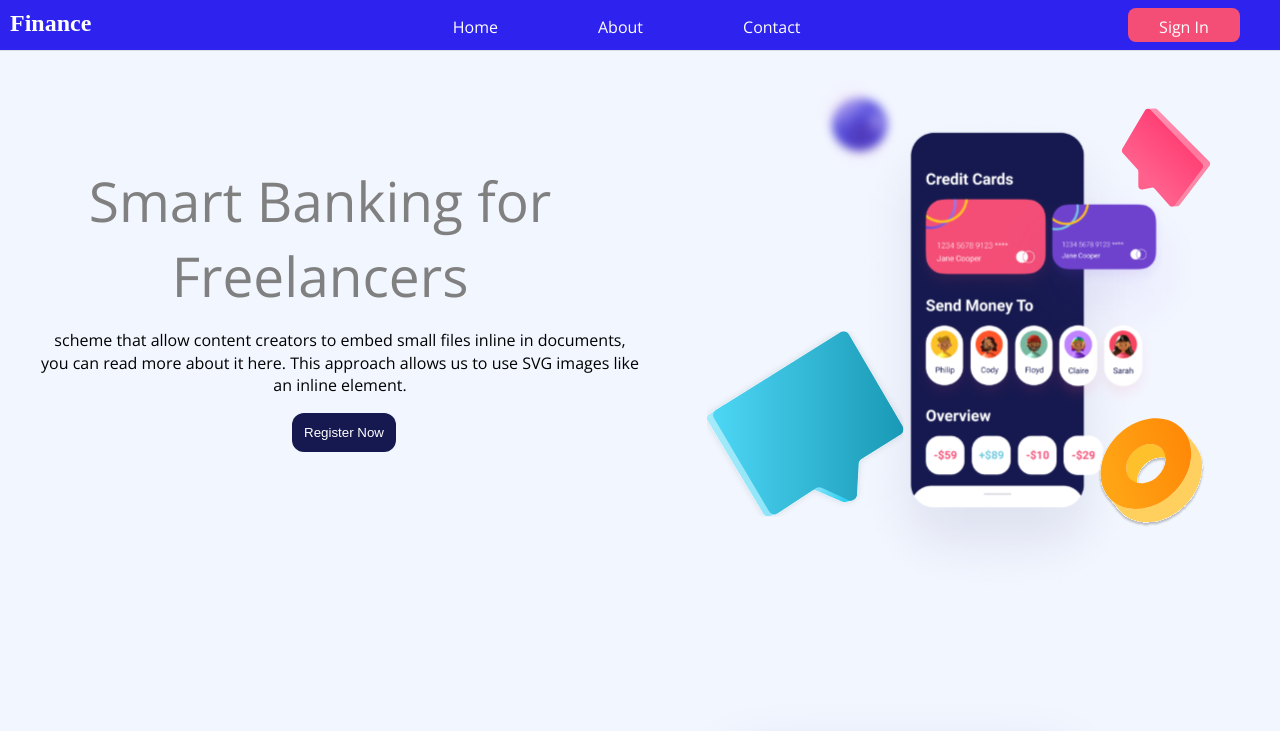
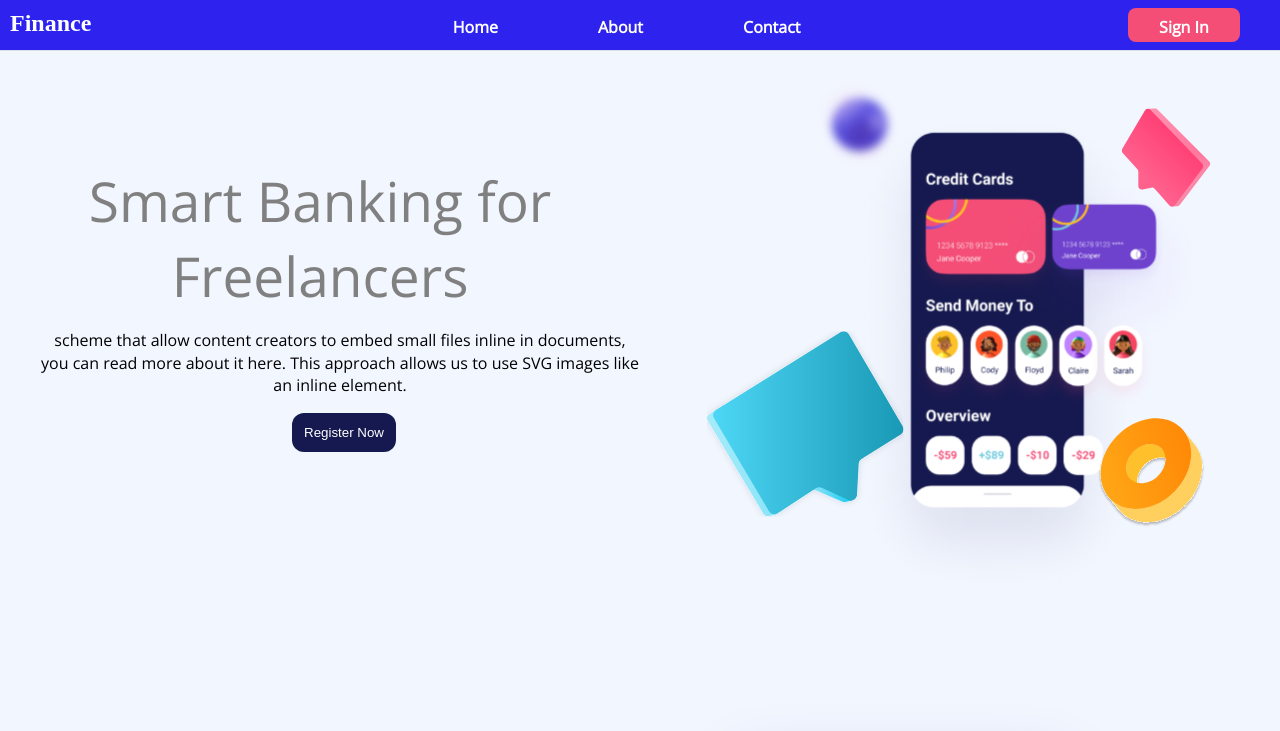
Before and after one commit to sammy-code98/react-landing-page, a React (Create React App) app: page / in a window 1280 px wide. Shown: the top 731 px of the page. Built offline with nearby package versions, Linux system fonts and the light colour scheme; a web font is replaced by a local one.

Commit message:
fix:retouch navbar

```diff
--- a/src/components/Nav.jsx
+++ b/src/components/Nav.jsx
@@ -25,6 +25,7 @@ const ListItem = styled.li`
   margin-left: 50px;
   margin-right: 50px;
   cursor: pointer;
+  font-weight:bold;
   font-family: "Open Sans", sans-serif;
 `;
 const Header = styled.h1`
@@ -60,5 +61,6 @@ const buttonStyle = {
   display: "inline-block",
   cursor: "pointer",
   fontFamily: "Open Sans",
+  fontWeight: "bold",
 };
 export default Nav;
```
